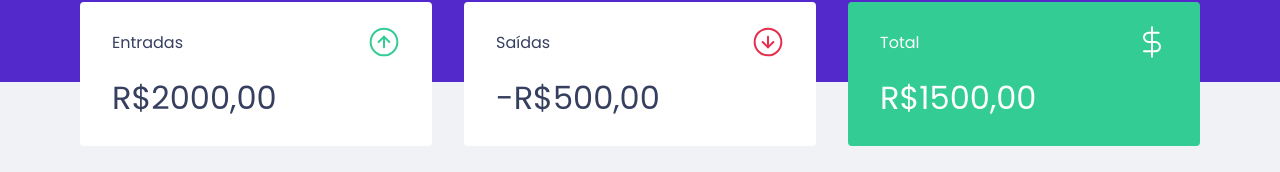
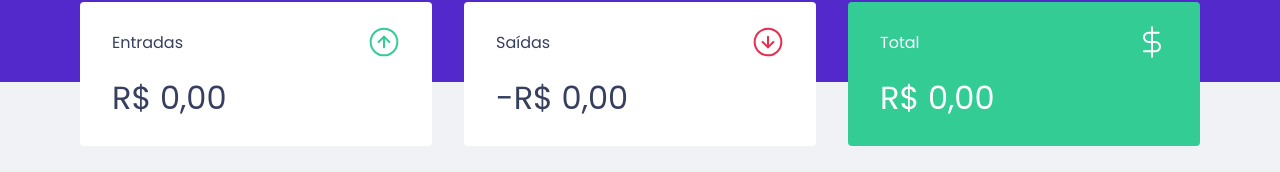
Before and after one commit to jukka10/dymoney-ignite, a React (Create React App) app: page / in a window 1280 px wide. Shown: the part 183-355 px from the top of the page. Built offline with nearby package versions, Linux system fonts and the light colour scheme; no server answers; what miragejs would draw is missing.

Commit message:
add hook usetransaction

```diff
--- a/src/App.tsx
+++ b/src/App.tsx
@@ -5,7 +5,7 @@ import { FormModal } from "./components/FormModal";
 import { Dashboard } from "./components/dashboard";
 import { Header } from "./components/header";
 import { GlobalStyle } from "./styles/globalStyles";
-import { TransactionProvider } from "./contexts/transactionContext";
+import { TransactionProvider } from "./contexts/useTransactions";
 
 Modal.setAppElement("#root");
 
--- a/src/components/FormModal/index.tsx
+++ b/src/components/FormModal/index.tsx
@@ -1,6 +1,6 @@
-import React, { FormEvent, useContext, useState } from "react";
+import React, { FormEvent, useState } from "react";
 
-import { TransactionContext } from "../../contexts/transactionContext";
+import { useTransactions } from "../../contexts/useTransactions";
 
 import closeImg from "../../assets/close.svg";
 import incomeImg from "../../assets/income.svg";
@@ -9,11 +9,11 @@ import outcomeImg from "../../assets/outcome.svg";
 import { Container, Radioutton, TransactionTypeContainer } from "./styles";
 
 interface FormModalProp {
-  onHandleCloseModal: React.MouseEventHandler;
+  onHandleCloseModal: () => void;
 }
 
 export const FormModal: React.FC<FormModalProp> = ({ onHandleCloseModal }) => {
-  const { createTransaction } = useContext(TransactionContext);
+  const { createTransaction } = useTransactions();
 
   const [type, setType] = useState<"deposit" | "withdraw">("deposit");
   const [title, setTitle] = useState("");
@@ -30,7 +30,12 @@ export const FormModal: React.FC<FormModalProp> = ({ onHandleCloseModal }) => {
       type,
     };
 
-    createTransaction(data);
+    await createTransaction(data);
+
+    setTitle("");
+    setAmount(0);
+    setCategory("");
+    onHandleCloseModal();
   }
 
   return (
--- a/src/components/Summary/index.tsx
+++ b/src/components/Summary/index.tsx
@@ -1,6 +1,6 @@
-import React, { useContext } from "react";
+import React from "react";
 
-import { TransactionContext } from "../../contexts/transactionContext";
+import { useTransactions } from "../../contexts/useTransactions";
 
 import incomeImg from "../../assets/income.svg";
 import outcomeImg from "../../assets/outcome.svg";
@@ -9,7 +9,25 @@ import totalImg from "../../assets/total.svg";
 import { Container } from "./styles";
 
 export const Summary: React.FC = () => {
-  const { transactions } = useContext(TransactionContext);
+  const { transactions } = useTransactions();
+
+  const summary = transactions.reduce(
+    (acc, transaction) => {
+      if (transaction.type === "deposit") {
+        acc.deposits += transaction.amount;
+        acc.total += acc.deposits;
+      } else if (transaction.type === "withdraw") {
+        acc.withdraws += transaction.amount;
+        acc.total -= transaction.amount;
+      }
+      return acc;
+    },
+    {
+      deposits: 0,
+      withdraws: 0,
+      total: 0,
+    }
+  );
 
   return (
     <Container>
@@ -18,7 +36,12 @@ export const Summary: React.FC = () => {
           <p>Entradas</p>
           <img src={incomeImg} alt="Entradas" />
         </header>
-        <strong>R$2000,00</strong>
+        <strong>
+          {new Intl.NumberFormat("pt-br", {
+            style: "currency",
+            currency: "brl",
+          }).format(summary.deposits)}
+        </strong>
       </div>
 
       <div>
@@ -26,7 +49,13 @@ export const Summary: React.FC = () => {
           <p>Saídas</p>
           <img src={outcomeImg} alt="Saídas" />
         </header>
-        <strong>-R$500,00</strong>
+        <strong>
+          -
+          {new Intl.NumberFormat("pt-br", {
+            style: "currency",
+            currency: "brl",
+          }).format(summary.withdraws)}
+        </strong>
       </div>
 
       <div className="total">
@@ -34,7 +63,12 @@ export const Summary: React.FC = () => {
           <p>Total</p>
           <img src={totalImg} alt="Total" />
         </header>
-        <strong>R$1500,00</strong>
+        <strong>
+          {new Intl.NumberFormat("pt-br", {
+            style: "currency",
+            currency: "brl",
+          }).format(summary.total)}
+        </strong>
       </div>
     </Container>
   );
--- a/src/components/TransactionTable/index.tsx
+++ b/src/components/TransactionTable/index.tsx
@@ -1,10 +1,10 @@
-import React, { useContext } from "react";
+import React from "react";
 
-import { TransactionContext } from "../../contexts/transactionContext";
+import { useTransactions } from "../../contexts/useTransactions";
 import { Container } from "./styles";
 
 export const TransactionTable: React.FC = () => {
-  const { transactions } = useContext(TransactionContext);
+  const { transactions } = useTransactions();
 
   return (
     <Container>
@@ -29,7 +29,9 @@ export const TransactionTable: React.FC = () => {
               </td>
               <td>{item.category}</td>
               <td>
-                {new Intl.DateTimeFormat("pt-BR").format(new Date(item.amount))}
+                {new Intl.DateTimeFormat("pt-BR").format(
+                  new Date(item.createdAt)
+                )}
               </td>
             </tr>
           ))}
--- a/src/contexts/transactionContext.tsx
+++ b/src/contexts/useTransactions.tsx
@@ -1,4 +1,4 @@
-import { createContext, useEffect, useState } from "react";
+import { createContext, useContext, useEffect, useState } from "react";
 import { api } from "../services/api";
 
 interface TransactionProps {
@@ -14,10 +14,10 @@ type TransactionInput = Omit<TransactionProps, "id" | "createdAt">;
 
 interface TransactionsContextData {
   transactions: TransactionProps[];
-  createTransaction: (transaction: TransactionInput) => void;
+  createTransaction: (transaction: TransactionInput) => Promise<void>;
 }
 
-export const TransactionContext = createContext<TransactionsContextData>(
+const TransactionContext = createContext<TransactionsContextData>(
   {} as TransactionsContextData
 );
 
@@ -32,10 +32,15 @@ export const TransactionProvider: React.FC = ({ children }) => {
     loadTransaction();
   }, []);
 
-  async function createTransaction(transaction: TransactionInput) {
-    const { data } = await api.post("transactions", transaction);
+  async function createTransaction(transactionInput: TransactionInput) {
+    const response = await api.post("transactions", {
+      ...transactionInput,
+      createdAt: new Date(),
+    });
 
-    setTransactions([transactions, ...data.transaction]);
+    const { transaction } = response.data;
+
+    setTransactions([...transactions, transaction]);
   }
 
   return (
@@ -44,3 +49,13 @@ export const TransactionProvider: React.FC = ({ children }) => {
     </TransactionContext.Provider>
   );
 };
+
+export function useTransactions() {
+  const context = useContext(TransactionContext);
+
+  if (!context) {
+    throw new Error("You do not must be provider");
+  }
+
+  return context;
+}
```
